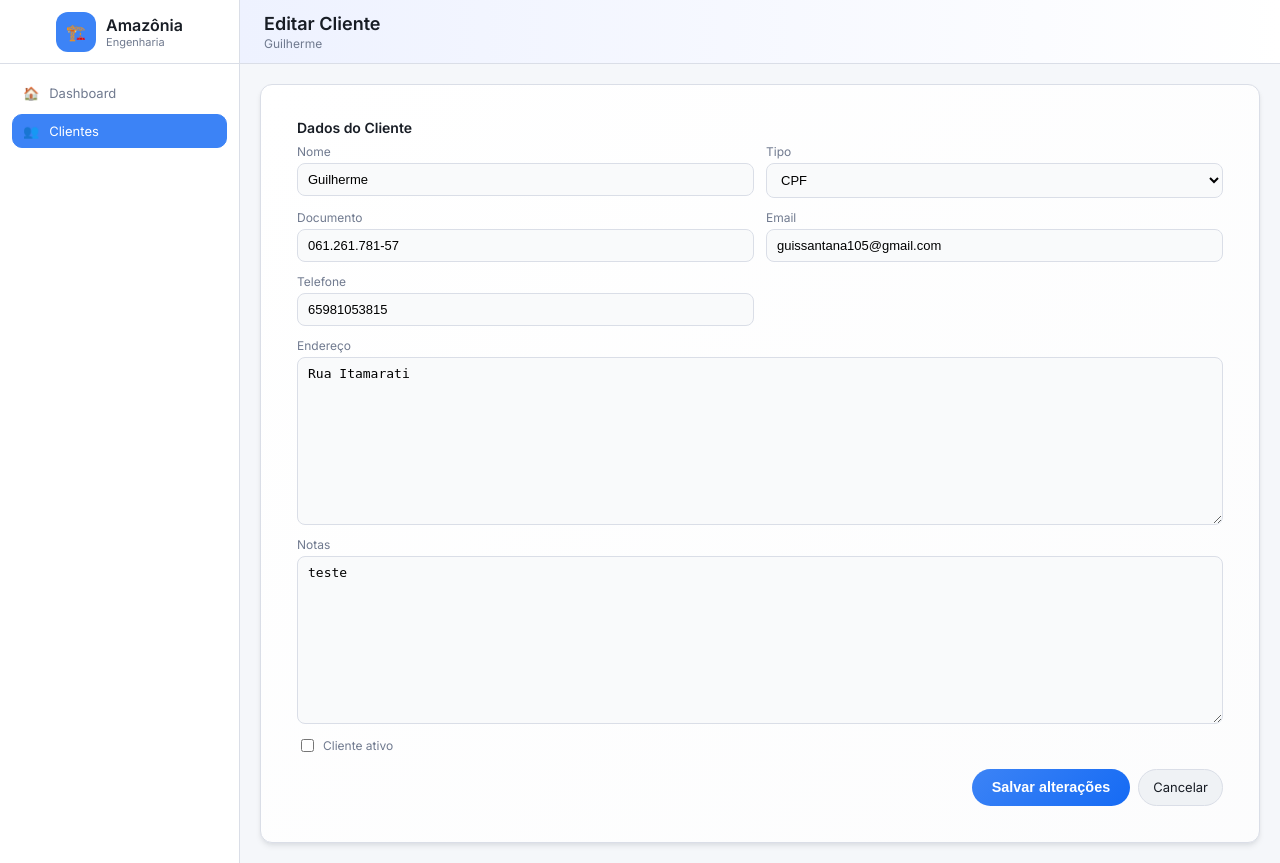
After one commit to GuilhermeSSantana/Controle_Amazonia, a Django app: page /clientes/1/editar/ in a window 1280 px wide. The commit adds this page. Run offline with Django 5.2, Linux system fonts and the light colour scheme; a user stored in the database is signed in; data comes from the database, SQL or seed files in the repository; both versions use the stored data as it was after the commit.

Commit message:
sistema de cadastro e edição de clientes

```diff
--- a/projeto_financeiro/app_financeiro/views.py
+++ b/projeto_financeiro/app_financeiro/views.py
@@ -1,4 +1,4 @@
-from django.shortcuts import render, redirect
+from django.shortcuts import render, redirect, get_object_or_404
 from django.contrib.auth.decorators import login_required
 from django.db.models import Q
 
@@ -26,18 +26,15 @@ def clientes(request):
     else:
         form = ClientForm()
 
-    # --- Filtros e busca ---
+    # Filtros e busca
     q = (request.GET.get("q") or "").strip()
     status = request.GET.get("status") or "todos"
 
-    # Base para contar
     base_qs = Client.objects.all()
-
     total_count = base_qs.count()
     active_count = base_qs.filter(is_active=True).count()
     inactive_count = base_qs.filter(is_active=False).count()
 
-    # Query que será exibida
     clients = base_qs
 
     if q:
@@ -51,15 +48,60 @@ def clientes(request):
         clients = clients.filter(is_active=True)
     elif status == "inativo":
         clients = clients.filter(is_active=False)
-    # se for "todos", não filtra por status
 
     context = {
         "page_title": "Clientes",
         "page_subtitle": "Gerencie sua base de clientes",
-        "form": form,
+        "form": ClientForm(),  # formulário em branco na tela
         "clients": clients.order_by("name"),
         "total_count": total_count,
         "active_count": active_count,
         "inactive_count": inactive_count,
     }
     return render(request, "clientes/clientes.html", context)
+
+
+@login_required
+def cliente_detalhe(request, pk):
+    client = get_object_or_404(Client, pk=pk)
+    context = {
+        "client": client,
+        "page_title": f"Cliente - {client.name}",
+    }
+    return render(request, "clientes/cliente_detalhe.html", context)
+
+
+@login_required
+def cliente_editar(request, pk):
+    client = get_object_or_404(Client, pk=pk)
+
+    if request.method == "POST":
+        form = ClientForm(request.POST, instance=client)
+        if form.is_valid():
+            form.save()
+            return redirect("cliente_detalhe", pk=client.pk)
+    else:
+        form = ClientForm(instance=client)
+
+    context = {
+        "client": client,
+        "form": form,
+        "page_title": f"Editar Cliente - {client.name}",
+        "is_edit": True,
+    }
+    return render(request, "clientes/cliente_editar.html", context)
+
+
+@login_required
+def cliente_excluir(request, pk):
+    client = get_object_or_404(Client, pk=pk)
+
+    if request.method == "POST":
+        client.delete()
+        return redirect("clientes")
+
+    context = {
+        "client": client,
+        "page_title": f"Excluir Cliente - {client.name}",
+    }
+    return render(request, "clientes/cliente_excluir.html", context)
--- a/projeto_financeiro/projeto_financeiro/urls.py
+++ b/projeto_financeiro/projeto_financeiro/urls.py
@@ -23,4 +23,7 @@ urlpatterns = [
 
     # CLIENTES
     path('clientes/', views.clientes, name='clientes'),
+    path('clientes/<int:pk>/', views.cliente_detalhe, name='cliente_detalhe'),
+    path('clientes/<int:pk>/editar/', views.cliente_editar, name='cliente_editar'),
+    path('clientes/<int:pk>/excluir/', views.cliente_excluir, name='cliente_excluir'),
 ]
--- /dev/null
+++ b/projeto_financeiro/templates/clientes/cliente_editar.html
@@ -0,0 +1,106 @@
+<!DOCTYPE html>
+<html lang="pt-br">
+<head>
+  <meta charset="UTF-8">
+  <title>Editar Cliente - {{ client.name }}</title>
+  <meta name="viewport" content="width=device-width, initial-scale=1.0">
+  {% load static %}
+  <link rel="stylesheet" href="{% static 'css/base.css' %}">
+  <link rel="stylesheet" href="{% static 'css/layout.css' %}">
+  <link rel="stylesheet" href="{% static 'css/clientes.css' %}">
+</head>
+<body>
+<div class="app-shell">
+  <aside class="app-sidebar">
+    <div class="sidebar-header">
+      <div class="sidebar-logo-wrap">
+        <div class="sidebar-logo-icon"><span class="icon">🏗️</span></div>
+        <div class="sidebar-logo-text">
+          <div class="sidebar-logo-title">Amazônia</div>
+          <div class="sidebar-logo-subtitle">Engenharia</div>
+        </div>
+      </div>
+    </div>
+    <nav class="sidebar-nav">
+      <a href="/dashboard/" class="nav-link"><span class="icon">🏠</span><span>Dashboard</span></a>
+      <a href="/clientes/" class="nav-link is-active"><span class="icon">👥</span><span>Clientes</span></a>
+    </nav>
+  </aside>
+
+  <div class="app-main">
+    <header class="app-header">
+      <div class="header-left">
+        <h1 class="header-title">Editar Cliente</h1>
+        <p class="header-subtitle">{{ client.name }}</p>
+      </div>
+    </header>
+
+    <main class="app-content">
+      <div class="page">
+        <div class="card">
+          <div class="card-header">
+            <div class="card-title">Dados do Cliente</div>
+          </div>
+          <div class="card-content">
+            <form method="post" class="client-form">
+              {% csrf_token %}
+              <div class="form-grid">
+                <div class="form-group">
+                  <label>Nome</label>
+                  {{ form.name }}
+                </div>
+
+                <div class="form-group">
+                  <label>Tipo</label>
+                  {{ form.type }}
+                </div>
+
+                <div class="form-group">
+                  <label>Documento</label>
+                  {{ form.document }}
+                </div>
+
+                <div class="form-group">
+                  <label>Email</label>
+                  {{ form.email }}
+                </div>
+
+                <div class="form-group">
+                  <label>Telefone</label>
+                  {{ form.phone }}
+                </div>
+
+                <div class="form-group form-group-full">
+                  <label>Endereço</label>
+                  {{ form.address }}
+                </div>
+
+                <div class="form-group form-group-full">
+                  <label>Notas</label>
+                  {{ form.notes }}
+                </div>
+
+                <div class="form-group form-group-full form-group-inline">
+                  <label class="checkbox-inline">
+                    {{ form.is_active }}
+                    <span>Cliente ativo</span>
+                  </label>
+                </div>
+              </div>
+
+              <div class="form-actions" style="display:flex;gap:8px;">
+                <button type="submit" class="btn-primary">Salvar alterações</button>
+                <a href="{% url 'cliente_detalhe' client.id %}" class="btn btn-outline">Cancelar</a>
+              </div>
+            </form>
+          </div>
+        </div>
+      </div>
+    </main>
+  </div>
+</div>
+
+<!-- se quiser, pode colar aqui o mesmo <script> de máscaras do clientes.html -->
+
+</body>
+</html>
```
Also changed, not shown: projeto_financeiro/templates/clientes/cliente_detalhe.html (added, +74 -0 lines), projeto_financeiro/templates/clientes/cliente_excluir.html (added, +61 -0 lines), projeto_financeiro/templates/clientes/clientes.html (+63 -0 lines), projeto_financeiro/db.sqlite3.
